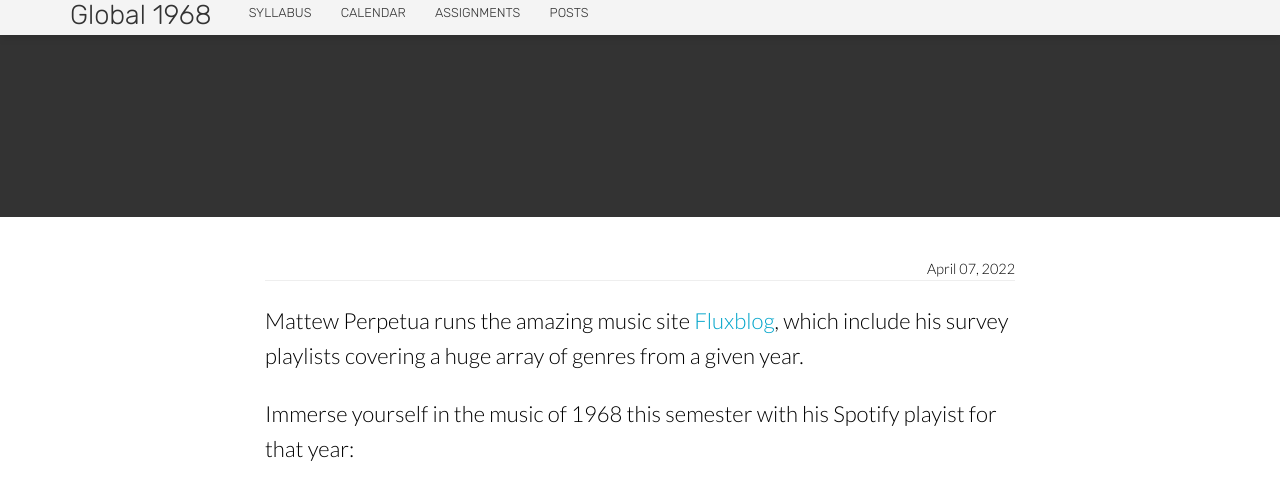
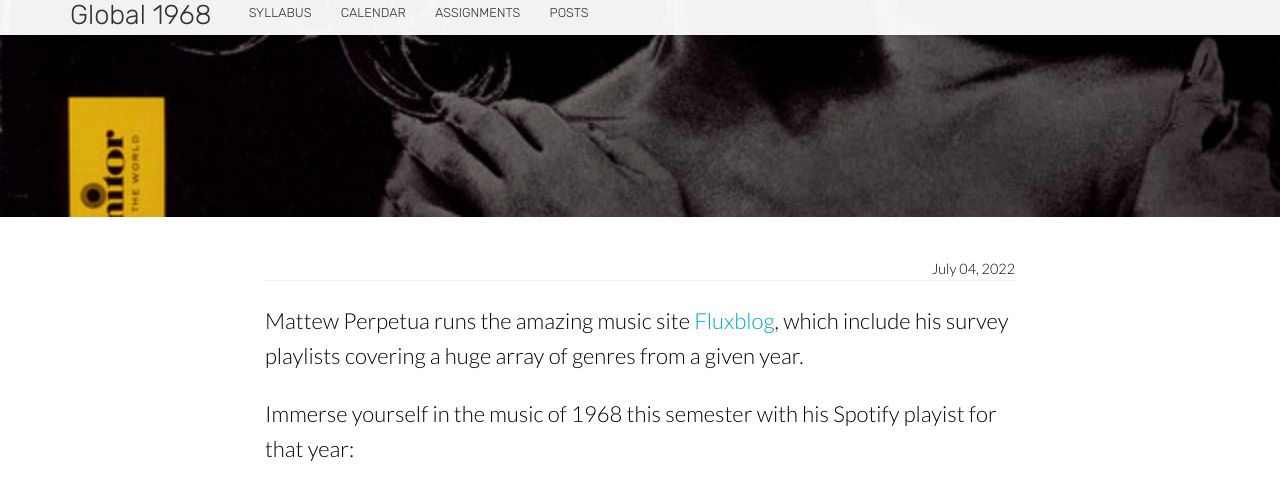
Before and after one commit to chadblack/Global1968, a Jekyll site: the page built from _posts/2022-04-07-a-playlist-for-1968.md, in a window 1280 px wide and 900 px high, scrolled down 683 px, cut to the strip 0-483 px from the top of the window. Built offline with Jekyll 4.4.1, drawn with Linux system fonts in a browser that asks for light colours; nearby versions of some CDN libraries; some of the changed text lies outside the part shown.

Commit message:
songs of protest

```diff
--- a/_posts/2022-04-07-a-playlist-for-1968.md
+++ b/_posts/2022-04-07-a-playlist-for-1968.md
@@ -1,5 +1,7 @@
 ---
 title: a playlist of 1968
+date: 04/07/2022
+image: /images/brazilSongs.jpg
 description: listen to the music of 1968
 author_staff_member: Chad Black
 ---
```
Also changed, not shown: images/brazilSongs.jpg (added).
